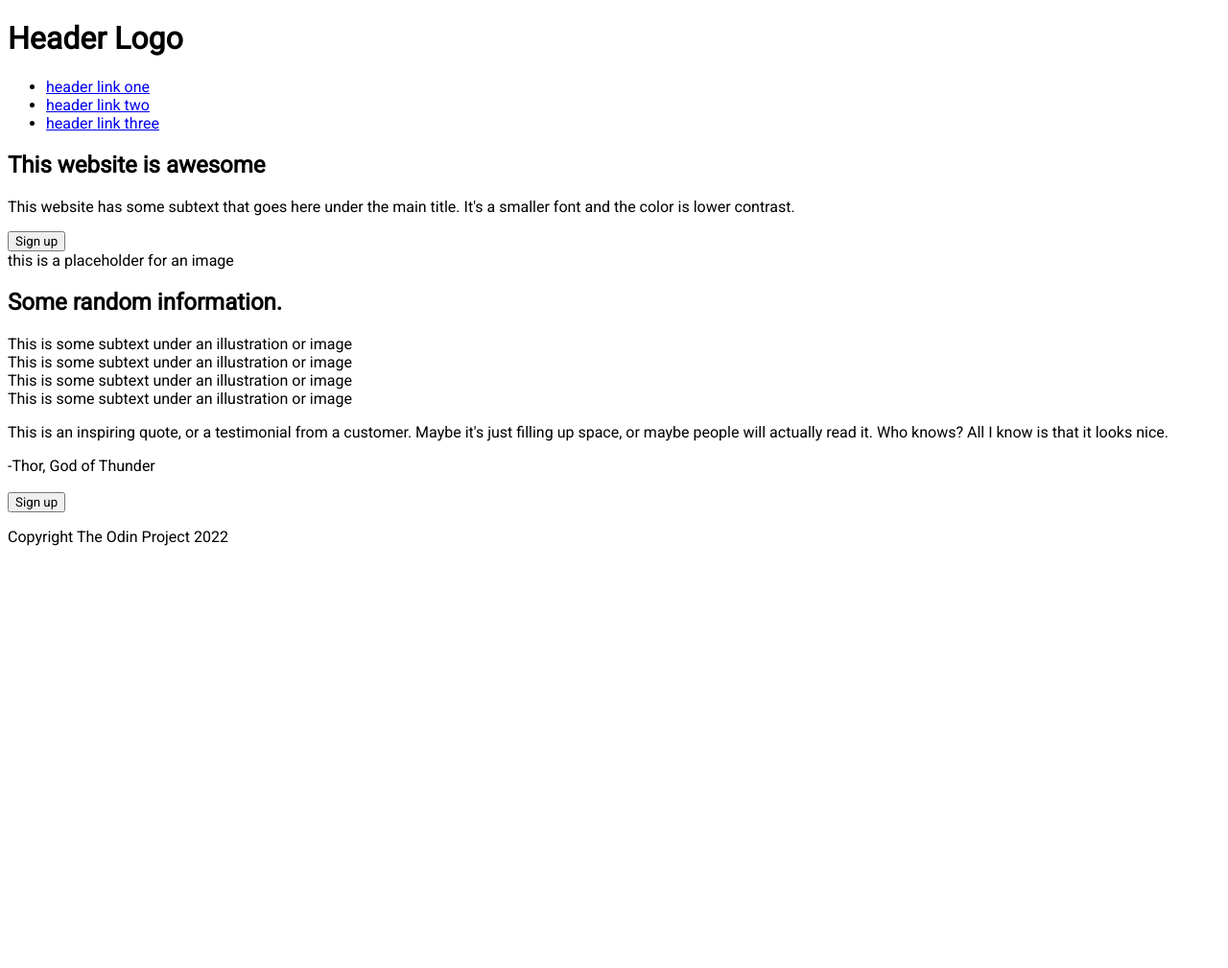
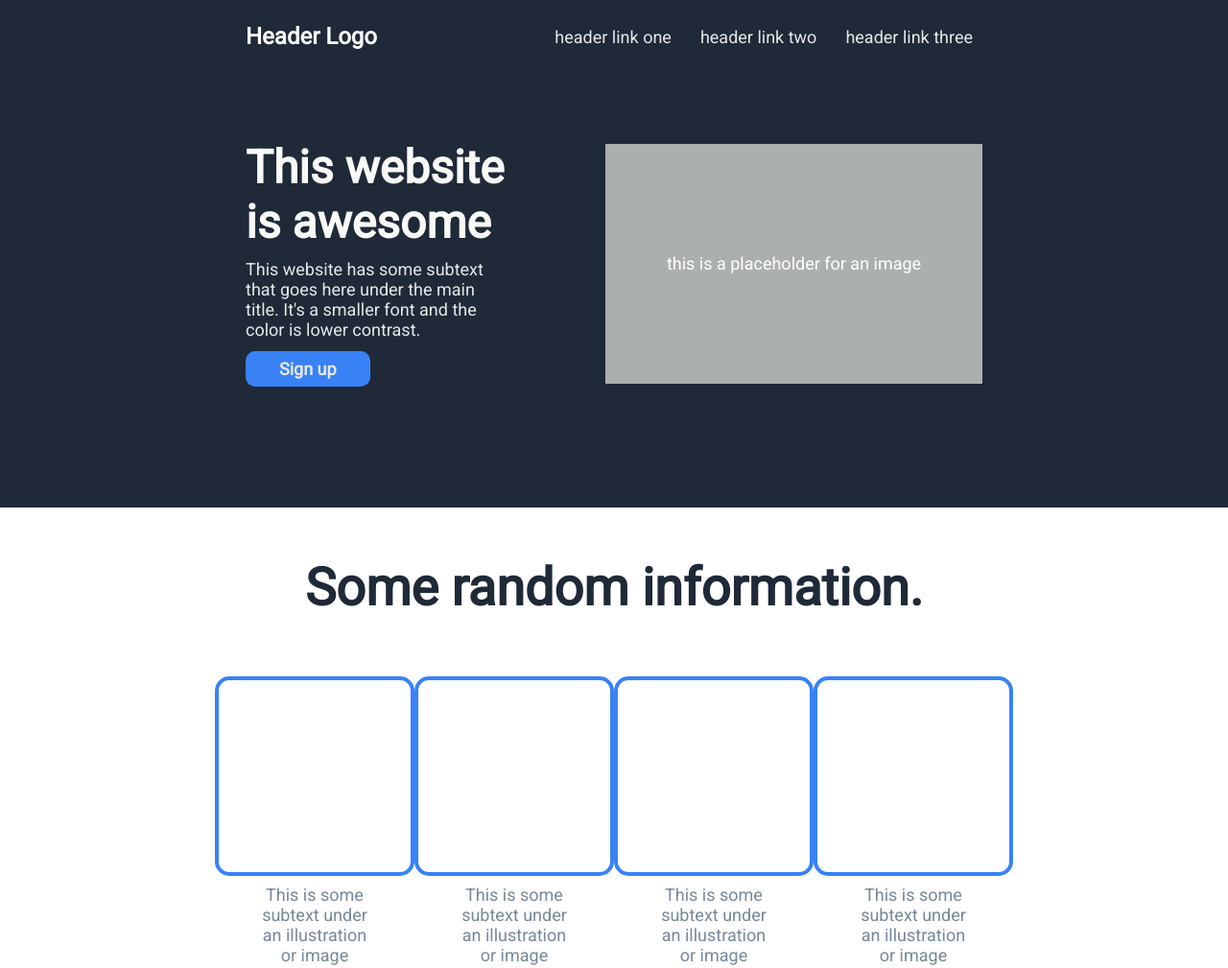
Before and after one commit to kmsedu/landing-page, a plain HTML site: page index.html in a window 1280 px wide. Shown: the top 1009 px of the page at 96% size. Before the commit the page ends 800 px from the top, so only its background shows below. Drawn offline with Linux system fonts and the light colour scheme.

Commit message:
Small fixes to index.html and completed adding content to page Completed first draft of ./styles/style.css

```diff
--- a/index.html
+++ b/index.html
@@ -64,14 +64,14 @@
         <div class="sign-up">
             <div class="sign-up-box">
                 <div class="sign-up-message">
-                    <h3 class="sign-up-message-title"></h3>
-                    <p class="sign-up-message-text"></p>
+                    <h3 class="sign-up-message-title">Call to action! It's time!</h3>
+                    <p class="sign-up-message-text">Sign up for our product by clicking that button right over there!</p>
                 </div>
                 <button class="sign-up-button">Sign up</button>
             </div>
         </div>
         <div class="footer">
-            <p class="footer-text">Copyright The Odin Project 2022</p>
+            <p class="footer-text">Copyright © The Odin Project 2022</p>
         </div>
     </div>
 </body>
--- a/styles/style.css
+++ b/styles/style.css
@@ -1,3 +1,204 @@
 * {
     font-family: 'Roboto', sans-serif;
+    padding: 0;
+    margin: 0;
 }
+
+body {
+    background: #1F2937;
+    min-height: 100vh;
+}
+
+.flex-container {
+    display: flex;
+    flex-direction: column;
+}
+
+.header {
+    display: flex;
+    flex-direction: column;
+    padding: 3vh 20vw;
+    margin-bottom: 8%;
+}
+
+.top-bar {
+    display: flex;
+    justify-content: space-between;
+    align-items: center;
+    margin-bottom: 48px;
+}
+
+.navigation-links {
+    display: flex;
+    gap: 10px;
+    padding: 0;
+    margin: 0;
+    list-style: none;
+}
+
+.navigation-links li {
+    margin: 0 10px;
+}
+
+.navigation-links a,
+.header-text {
+    color: #E5E7EB;
+    text-decoration: none;
+    font-size: 18px;
+}
+
+.title {
+    color: #F9FAF8;
+    font-size: 24px;
+}
+
+.header-content {
+    margin-top: 6%;
+    display: flex;
+    align-items: center;
+    justify-content: space-between;
+}
+
+.header-sign-up {
+    flex: 7;
+}
+
+.header-sign-up-title {
+    font-size: 48px;
+    font-weight: bolder;
+    color: #F9FAF8;
+}
+
+.header-text {
+    margin-top: 10px;
+}
+
+.header-image {
+    color: white;
+    flex: 10;
+    height: 250px;
+    margin-left: 100px;
+    background: rgb(172, 175, 175);
+    display: flex;
+    align-items: center;
+    justify-content: center;
+    font-size: 18px;
+}
+
+
+.header-sign-up-button {
+    background: #3882f6;
+    font-size: 18px;
+    color: #E5E7EB;
+    font-weight: bold;
+    border: none;
+    padding: 8px 35px;
+    margin-top: 12px;
+    border-radius: 10px;
+}
+
+.information {
+    background: white;
+    padding: 4% 20vw 8% 20vw;
+    display: flex;
+    flex-direction: column;
+    align-items: center;
+    justify-content: center;
+}
+
+.info-title {
+    padding-bottom: 8%;
+    font-size: 36px;
+    font-weight: bolder;
+    color: #1F2937;
+}
+
+.info-cards {
+    display: flex;
+    justify-content: space-between;
+}
+
+.card {
+    display: flex;
+    flex-direction: column;
+    justify-content: center;
+    align-items: center;
+    text-align: center;
+}
+
+.card-viewbox {
+    height: 200px;
+    width: 200px;
+    border: 4px solid #3882f6;
+    border-radius: 15px;
+}
+
+.card-subtext {
+    margin-top: 0.5em;
+    width: 60%;
+    font-size: 18px;
+    color: lightslategray;
+}
+
+.testimony {
+    padding: 8% 25vw;
+    background: #E5E7EB;
+}
+
+.testimony-text {
+    font-size: 36px;
+    font-style: italic;
+    font-weight: 300;
+    color: #1F2937;
+}
+
+.testimony-author {
+    display: flex;
+    justify-content: flex-end;
+    font-size: 28px;
+    font-weight: bold;
+}
+
+.sign-up {
+    padding: 8% 20vw;
+    background: white;
+}
+
+.sign-up-box {
+    background-color: #3882f6;
+    display: flex;
+    justify-content: space-between;
+    padding: 3em 6em;
+    border-radius: 15px;
+    color: white;
+}
+
+.sign-up-message-title {
+    font-size: 24px;
+    font-weight: bold;
+    color:#F9FAF8;
+}
+
+.sign-up-message-text {
+    font-size: 20px;
+    color:#F9FAF8;
+}
+
+.sign-up-button {
+    background: #3882f6;
+    font-size: 18px;
+    color: #E5E7EB;
+    font-weight: bold;
+    border: 2px solid #E5E7EB;
+    padding: 8px 35px;
+    margin-top: 12px;
+    border-radius: 10px;
+}
+
+.footer {
+    padding: 2%;
+    display: flex;
+    justify-content: center;
+    color: #E5E7EB;
+    font-size: 18px;
+}
```
